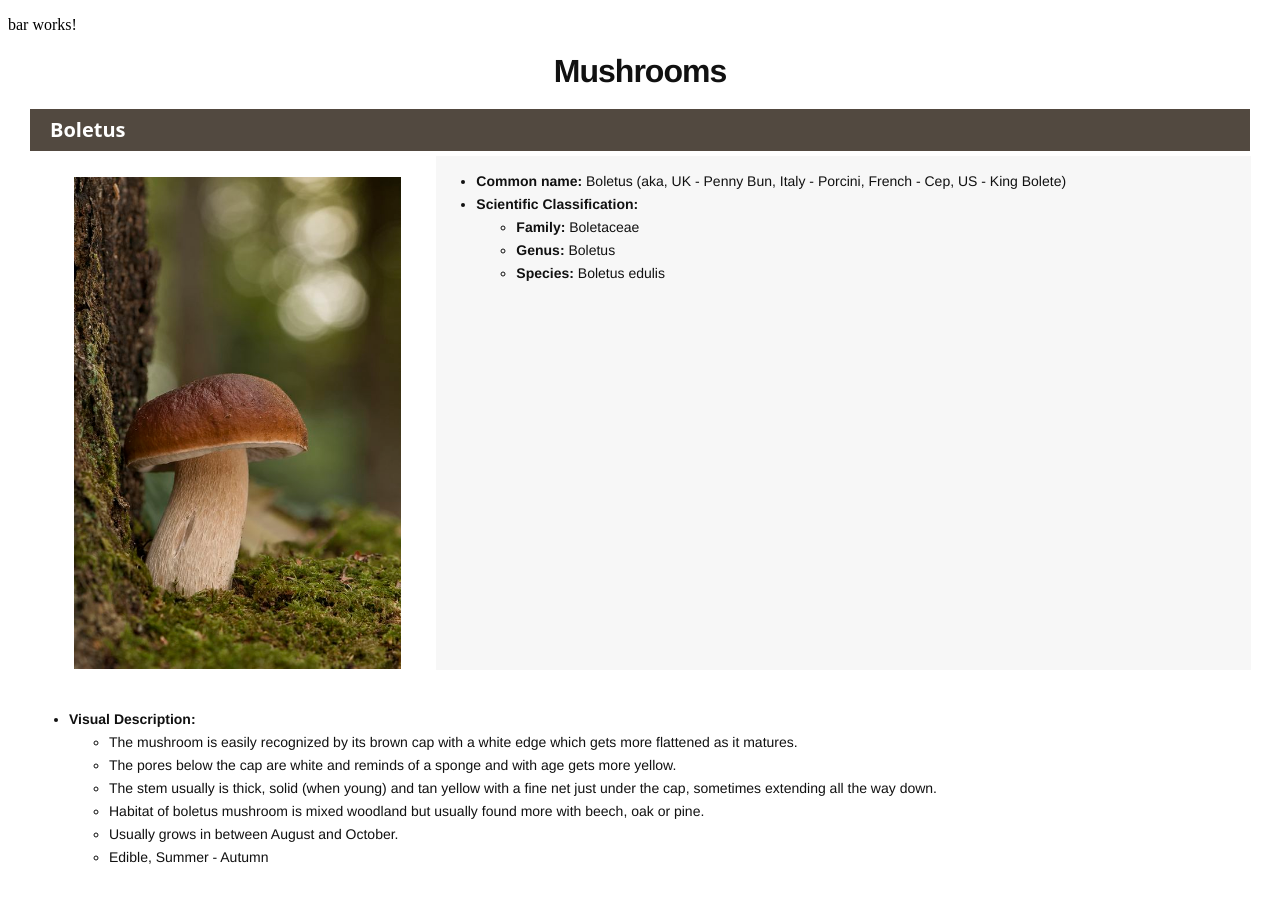
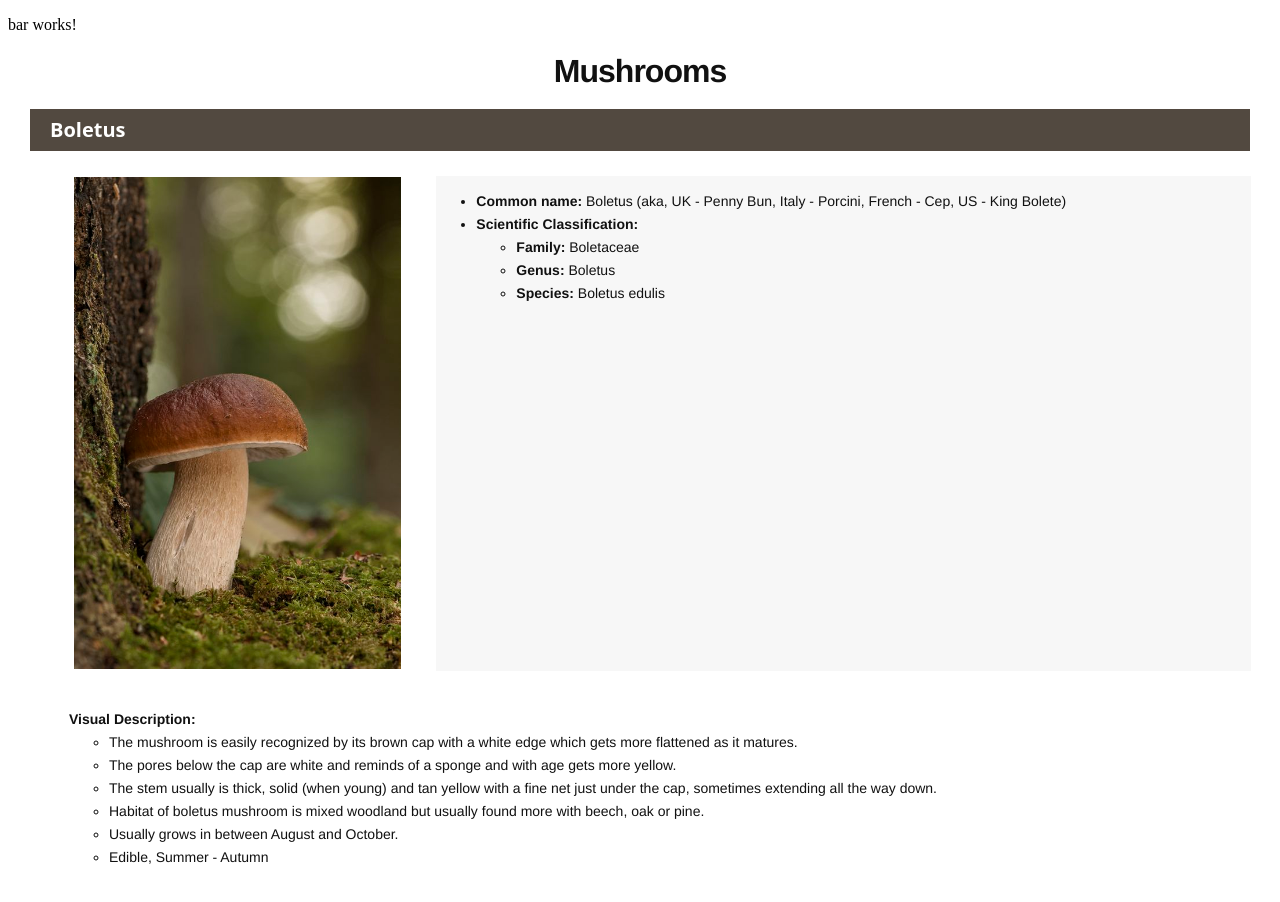
Before and after one commit to math132d/mushroom-ui, an Angular app: page /mushroom/1 in a window 1280 px wide. Shown: the top 902 px of the page. Built offline with nearby package versions, Linux system fonts and the light colour scheme.

Commit message:
Small css changes

```diff
--- a/src/app/mushroom/mushroom.component.css
+++ b/src/app/mushroom/mushroom.component.css
@@ -34,23 +34,24 @@ h3 {
     font-family: 'Helvetica Neue', sans-serif;
     font-size: 14px;
     line-height: 23px;
-    margin: 0 0 24px;
+    margin: 0 0 23px;
     text-align: justify;
     text-justify: inter-word;
+    margin-top: 20px;
 }
 
 /* creating grid vvv */
 .grid{
     display: grid;
     margin: 5px 21px 24px;
-
     grid-template-columns: 1fr 2fr;
-    grid-template-rows: minmax(100px, auto);
+    grid-template-rows: minmax(200px, auto);
     justify-items: stretch;
     align-items: stretch;
 }
 
 .mimg img{
+    min-width:120px;
     width: 100%;
     height: auto;
     padding: 5px;
@@ -61,10 +62,11 @@ h3 {
 .mtextg {
     background-color: rgb(247, 247, 247);
     grid-column: 2/3;
-
+    padding: 0 30px 0 0;
 }
 
 .mtextd {
     background-color:white;
     grid-column: 1/3;
+    padding: 0 10px 0 0;
 }
--- a/src/app/mushroom/mushroom.component.html
+++ b/src/app/mushroom/mushroom.component.html
@@ -1,37 +1,3 @@
-<!--
-<main>
-    <header>
-        <h1>Mushrooms</h1>
-    </header>
-    <nav>
-        <h3><strong>Boletus</strong></h3>
-    </nav>
-    <article class="mush1">
-        <figure class="Bo">
-            <img src="assets/mushrooms/Bo.jpg" alt="Boletus">
-        </figure>
-        <ul>
-            <li><strong>Common name:</strong> Boletus (aka, UK - Penny Bun, Italy - Porcini, French - Cep, US - King Bolete)</li>
-            <li><strong>Scientific Classification:</strong></li>
-            <ul>
-                <li><strong>Family:</strong> Boletaceae</li>
-                <li><strong>Genus:</strong>  Boletus</li>
-                <li><strong>Species:</strong> Boletus edulis</li>
-            </ul>
-            <li><strong>Visual Description:</strong></li>
-            <ul>
-                <li>The mushroom is easily recognized by its brown cap with a white edge which gets more flattened as it matures.</li>
-                <li>The pores below the cap are white and reminds of a sponge and with age gets more yellow.</li>
-                <li>The stem usually is thick, solid (when young) and tan yellow with a fine net just under the cap, sometimes extending all the way down. </li>
-                <li>Habitat of boletus mushroom is mixed woodland but usually found more with beech, oak or pine.</li>
-                <li>Usually grows in between August and October.</li>
-                <li>Edible, Summer - Autumn</li>
-            </ul>
-        </ul>
-    </article>
-</main>
--->
-
 <main>
     <header>
         <h1>Mushrooms</h1>
@@ -62,7 +28,7 @@
             </div>
             <!-- Mushroom description vvv -->
             <div class="mtextd">
-                <ul>
+                <ul style="list-style-type:none">
                     <li><strong>Visual Description:</strong></li>
                     <ul>
                         <li>The mushroom is easily recognized by its brown cap with a white edge which gets more flattened as it matures.</li>
```
